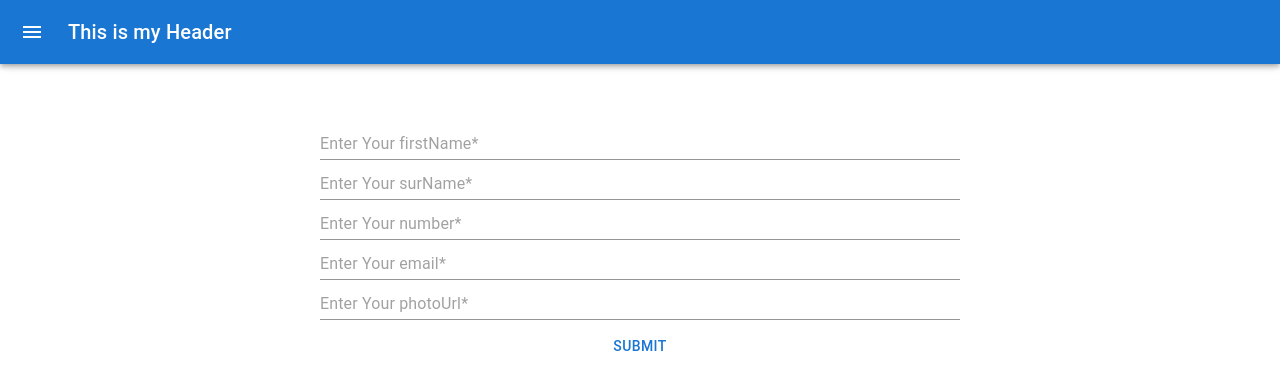
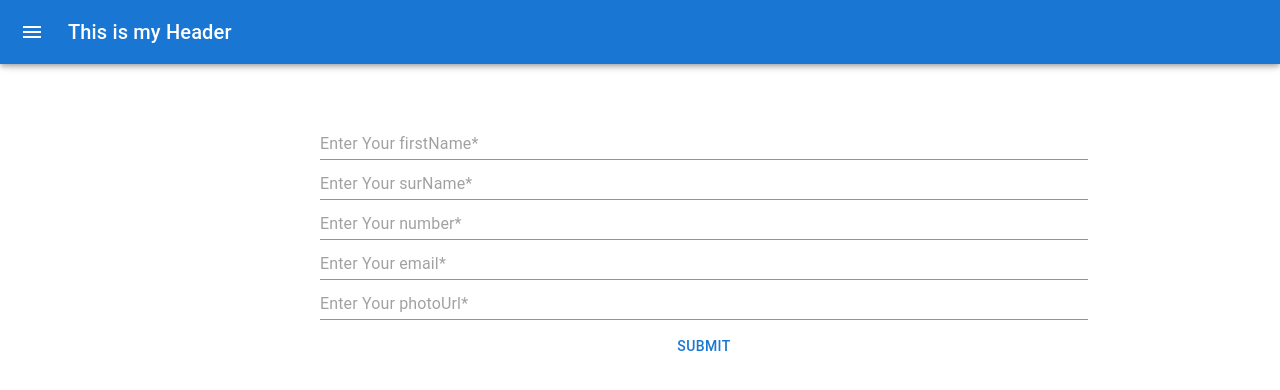
Before and after one commit to Amirmohsenjalili/List-of-users, a React (Create React App) app: page /AddUser in a window 1280 px wide. Shown: the top 390 px of the page. Built offline with nearby package versions, Linux system fonts and the light colour scheme.

Commit message:
The style has been modified

```diff
--- a/src/Pages/AddUser/index.tsx
+++ b/src/Pages/AddUser/index.tsx
@@ -52,7 +52,7 @@ export default function InputFormProps() {
           <div key={index}>
             <Input
               sx={{
-                width: '50vw',
+                width: '60vw',
               }}
               {...register(i as keyof TFieldValues, { required: true })}
               placeholder={`Enter Your ${i}*`}
```
